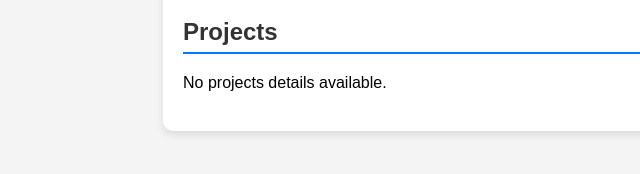
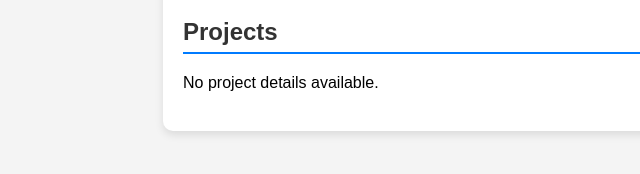
Before and after one commit to Toewny/mywebsite, a plain HTML site: page portfolio.html in a window 1280 px wide. Shown: the part 426-600 px from the top of the page, 57-697 px from the left. Drawn offline with Linux system fonts and the light colour scheme.

Commit message:
portfolio.html

```diff
--- a/portfolio.html
+++ b/portfolio.html
@@ -91,11 +91,12 @@
     <p id="projects"></p>
   </div>
 
-  <script>
-    // Load data from localStorage and display it
-    document.getElementById('education').innerText = localStorage.getItem('education') || 'No education details available.';
-    document.getElementById('experience').innerText = localStorage.getItem('experience') || 'No experience details available.';
-    document.getElementById('projects').innerText = localStorage.getItem('projects') || 'No projects details available.';
-  </script>
+<script>
+  // Load data from localStorage and display it
+  document.getElementById('education').innerText = localStorage.getItem('education') || 'No education details available.';
+  document.getElementById('experience').innerText = localStorage.getItem('experience') || 'No experience details available.';
+  document.getElementById('projects').innerText = localStorage.getItem('projects') || 'No project details available.';
+</script>
+
 </body>
 </html>
```
